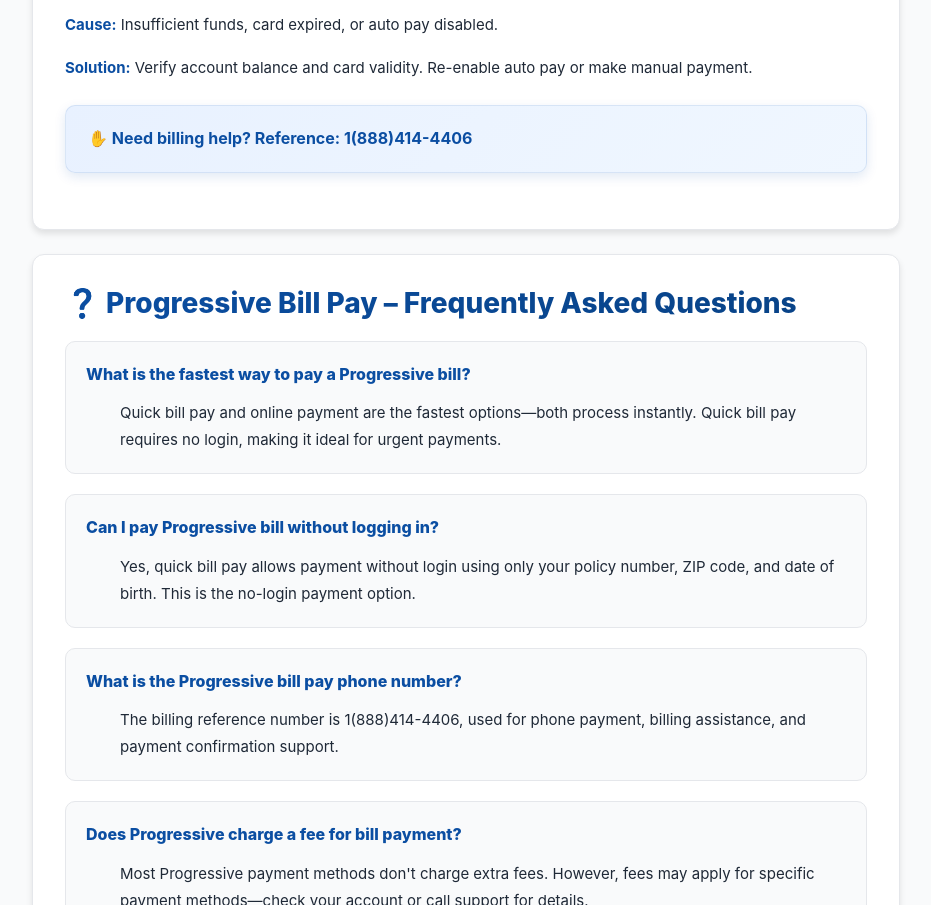
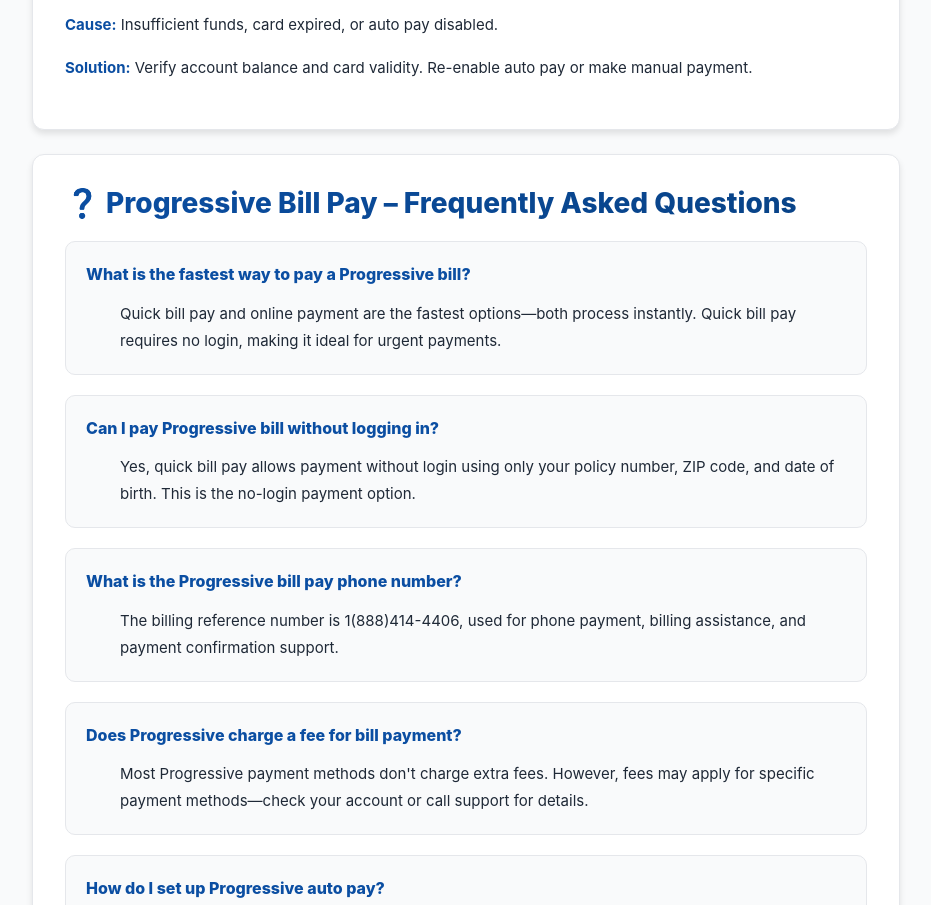
Before and after one commit to progressiveguide/progressivebillpayment, a plain HTML site: page index.html in a window 1280 px wide. Shown: the part 6455-7360 px from the top of the page, without its empty margins (174-1105 px from the left). Drawn offline with Linux system fonts and the light colour scheme.

Commit message:
Remove billing help from Auto Pay notification
Removed billing help section from the Auto Pay message.

```diff
--- a/index.html
+++ b/index.html
@@ -914,9 +914,7 @@
     <p><strong>Cause:</strong> Insufficient funds, card expired, or auto pay disabled.</p>
     <p><strong>Solution:</strong> Verify account balance and card validity. Re-enable auto pay or make manual payment.</p>
 
-    <div class="callbox">
-      ✋ Need billing help? Reference: <strong>1(888)414-4406</strong>
-    </div>
+
   </div>
 
   <!-- Section 9: Frequently Asked Questions (PAA) -->
```
